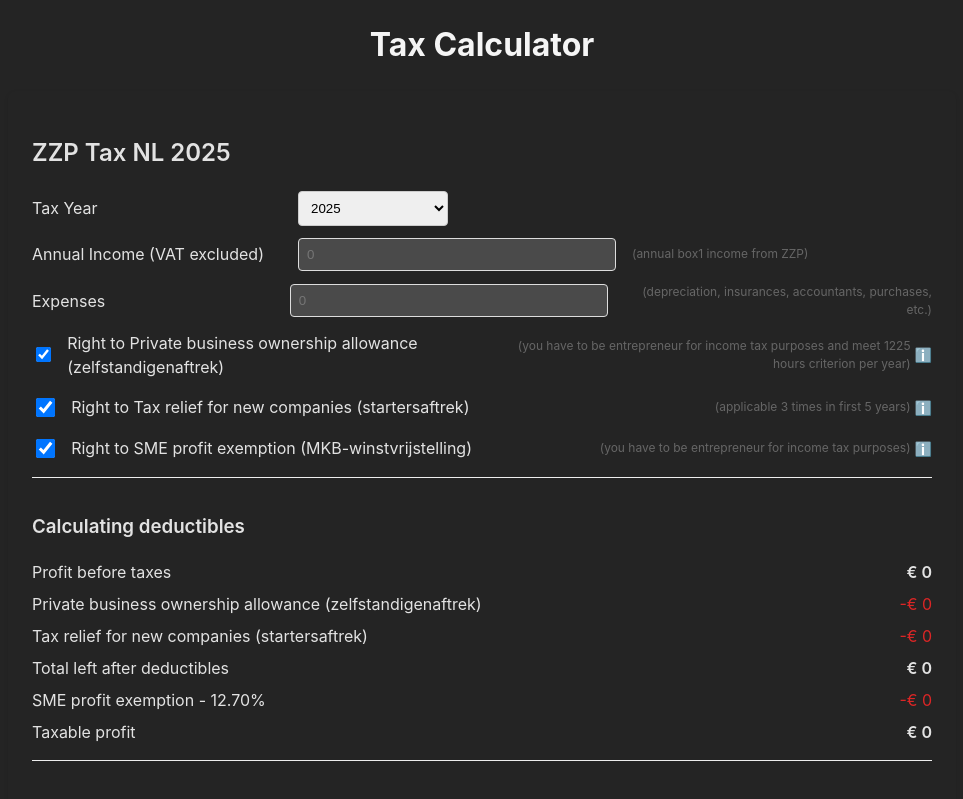
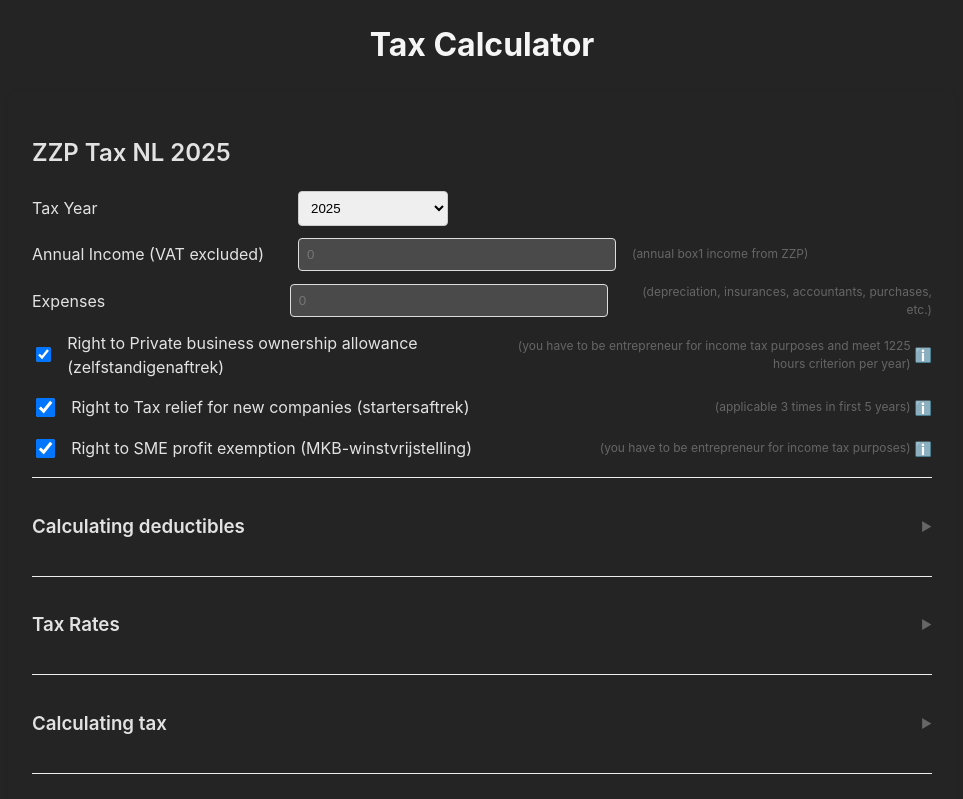
Before and after one commit to mo-hai/TaxTime, a React (Vite) app: page / in a window 1280 px wide. Shown: the top 799 px of the page, without its empty margins (158-1121 px from the left). Built offline with nearby package versions, Linux system fonts and the light colour scheme.

Commit message:
Toggle calculation to see the final result

```diff
--- a/src/components/CalculationSection.jsx
+++ b/src/components/CalculationSection.jsx
@@ -86,6 +86,11 @@ const ProfitCalculator = () => {
   const [hasZelfstandigenaftrek, setHasZelfstandigenaftrek] = useState(true);
   const [hasStartersRelief, setHasStartersRelief] = useState(true);
   const [hasSmeExemption, setHasSmeExemption] = useState(true);
+
+  // Add new state for section toggles
+  const [showDeductibles, setShowDeductibles] = useState(false);
+  const [showTaxRates, setShowTaxRates] = useState(false);
+  const [showTaxCalculation, setShowTaxCalculation] = useState(false);
 
   const calculateValues = () => {
 
@@ -283,7 +288,12 @@ const ProfitCalculator = () => {
       </div>
 
       <div className="section">
+        <div className="section-header" onClick={() => setShowDeductibles(!showDeductibles)}>
           <h3 className="bold">Calculating deductibles</h3>
+          <span className="toggle-icon">{showDeductibles ? '▼' : '▶'}</span>
+        </div>
+        {showDeductibles && (
+          <div className="section-content">
             <div className="result-row">
               <span>Profit before taxes</span>
               <span className="bold">{formatCurrency(values.profitBeforeTax)}</span>
@@ -309,17 +319,31 @@ const ProfitCalculator = () => {
               <span className="bold">{formatCurrency(values.taxableProfit)}</span>
             </div>
           </div>
+        )}
+      </div>
 
       <div className="section">
+        <div className="section-header" onClick={() => setShowTaxRates(!showTaxRates)}>
           <h3 className="bold">Tax Rates</h3>
+          <span className="toggle-icon">{showTaxRates ? '▼' : '▶'}</span>
+        </div>
+        {showTaxRates && (
+          <div className="section-content">
             <div className="result-row">
               <span>Tax rate</span>
               <span>{(values.taxRate * 100).toFixed(2)}%</span>
             </div>
           </div>
+        )}
+      </div>
 
       <div className="section">
+        <div className="section-header" onClick={() => setShowTaxCalculation(!showTaxCalculation)}>
           <h3 className="bold">Calculating tax</h3>
+          <span className="toggle-icon">{showTaxCalculation ? '▼' : '▶'}</span>
+        </div>
+        {showTaxCalculation && (
+          <div className="section-content">
             <div className="result-row">
               <span>Income tax</span>
               <span className="bold">{formatCurrency(values.incomeTax)}</span>
@@ -350,6 +374,8 @@ const ProfitCalculator = () => {
               <span className="bold">{formatCurrency(values.finalTax)}</span>
             </div>
           </div>
+        )}
+      </div>
 
       <div className="section">
           <h3 className="bold">Final results</h3>
--- a/src/components/Calculator.css
+++ b/src/components/Calculator.css
@@ -87,3 +87,34 @@
   .info-link:hover {
     color: #333;
   }
+
+  .section-header {
+    display: flex;
+    justify-content: space-between;
+    align-items: center;
+    cursor: pointer;
+  }
+
+  .section-header:hover {
+    opacity: 0.8;
+  }
+
+  .toggle-icon {
+    font-size: 12px;
+    color: #666;
+  }
+
+  .section-content {
+    animation: fadeIn 0.3s ease-in-out;
+  }
+
+  @keyframes fadeIn {
+    from {
+      opacity: 0;
+      transform: translateY(-10px);
+    }
+    to {
+      opacity: 1;
+      transform: translateY(0);
+    }
+  }
```
Lines whose indentation alone changed are shown as unchanged.
